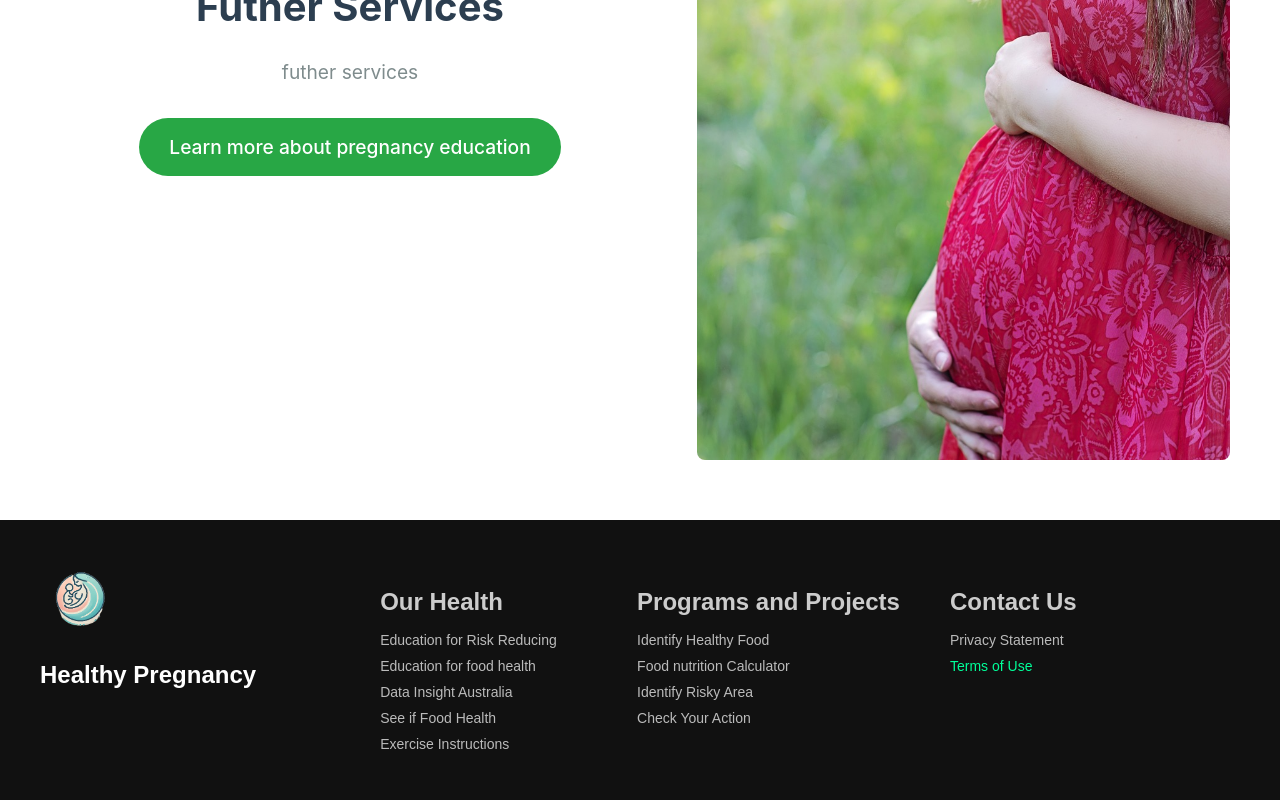
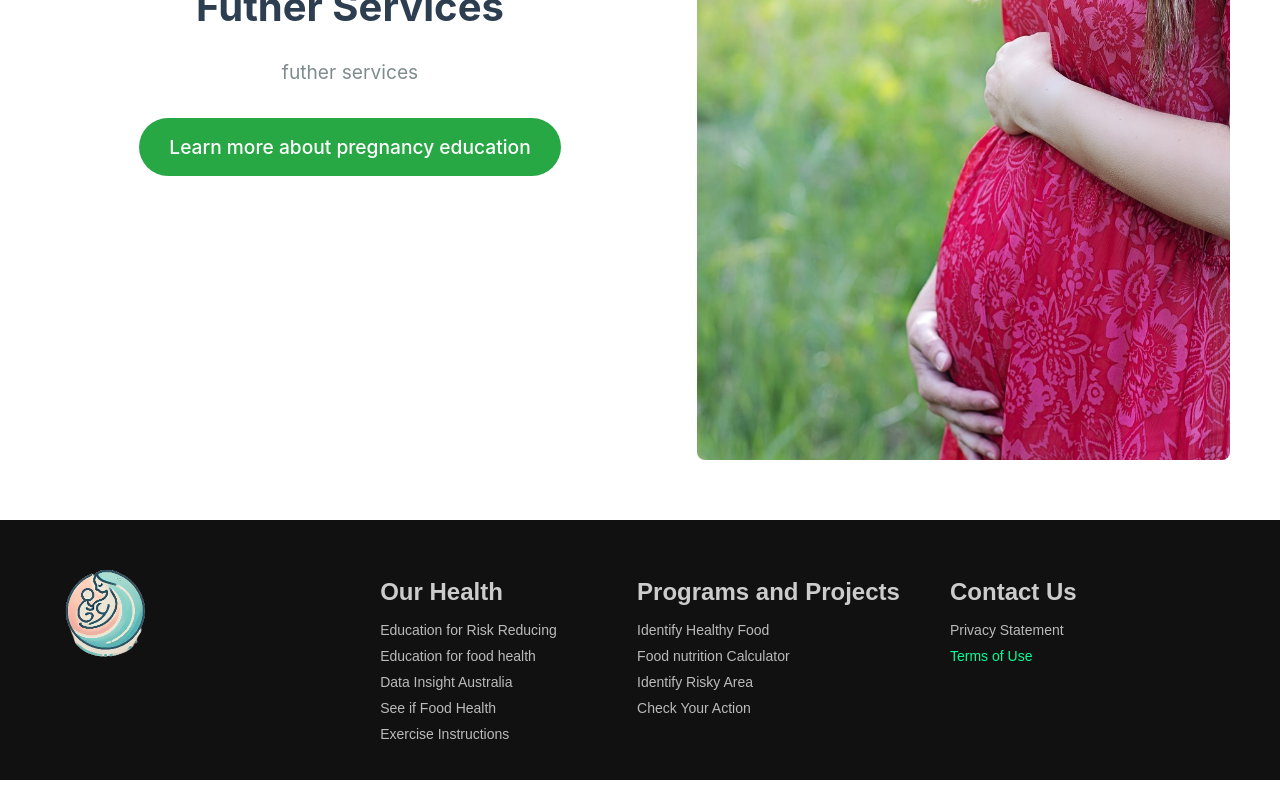
Before and after one commit to Maxi7799/HealthyPregnancy, a React (Vite) app in the folder vite-project/: page / in a window 1280 px wide. Shown: the part 2202-3002 px from the top of the page. Built offline with nearby package versions, Linux system fonts and the light colour scheme.

Commit message:
feat: add router to fooder logo

```diff
--- a/vite-project/src/components/footer/index.css
+++ b/vite-project/src/components/footer/index.css
@@ -1,12 +1,13 @@
 .footer {
   background-color: #111;
   color: #fff;
-  padding: 40px 20px;
+  padding: 30px 20px;
   display: flex;
   justify-content: center;
   align-items: center;
   font-family: Arial, sans-serif;
 }
+
 
 .footer-container {
   display: flex;
@@ -22,11 +23,11 @@
 
 .footer-left h2 {
   font-size: 24px;
-  margin-top: 10px;
+  /* margin-top: px;  */
 }
 
 .footer-logo {
-  max-width: 80px;
+  max-width: 130px;
 }
 
 .footer-center {
--- a/vite-project/src/components/footer/index.tsx
+++ b/vite-project/src/components/footer/index.tsx
@@ -1,18 +1,21 @@
 import React from "react";
 import "./index.css";
 import icon from "../../assets/f-icon.png";
+import { Link } from "react-router-dom";
 
 export const Footer: React.FC = () => {
   return (
     <footer className="footer">
       <div className="footer-container">
         <div className="footer-left">
-          <img
-            src={icon}
-            alt="Healthy Pregnancy Logo"
-            className="footer-logo"
-          />
-          <h2>Healthy Pregnancy</h2>
+          <Link to="/" className="icon-link">
+            <img
+              src={icon}
+              alt="Healthy Pregnancy Logo"
+              className="footer-logo"
+            />
+            {/* <h2>Healthy Pregnancy</h2> */}
+          </Link>
         </div>
         <div className="footer-center">
           <div className="footer-column">
```
